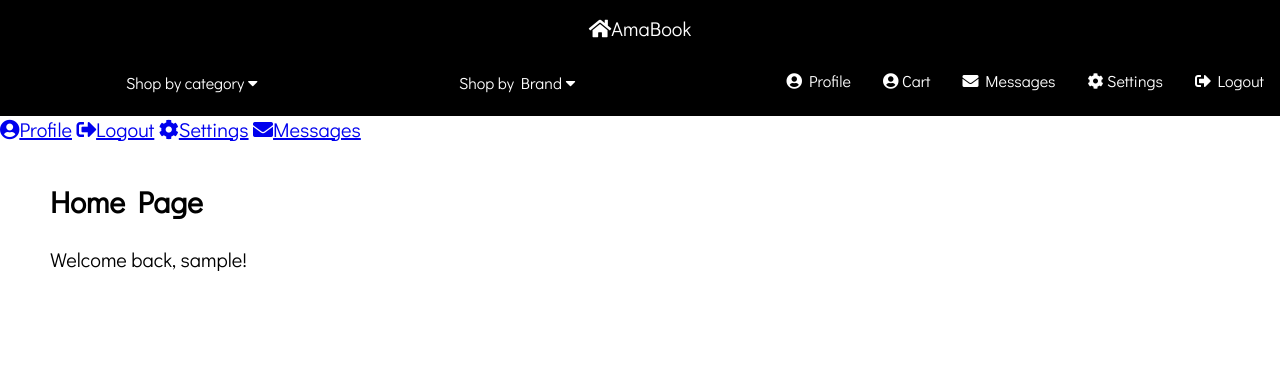
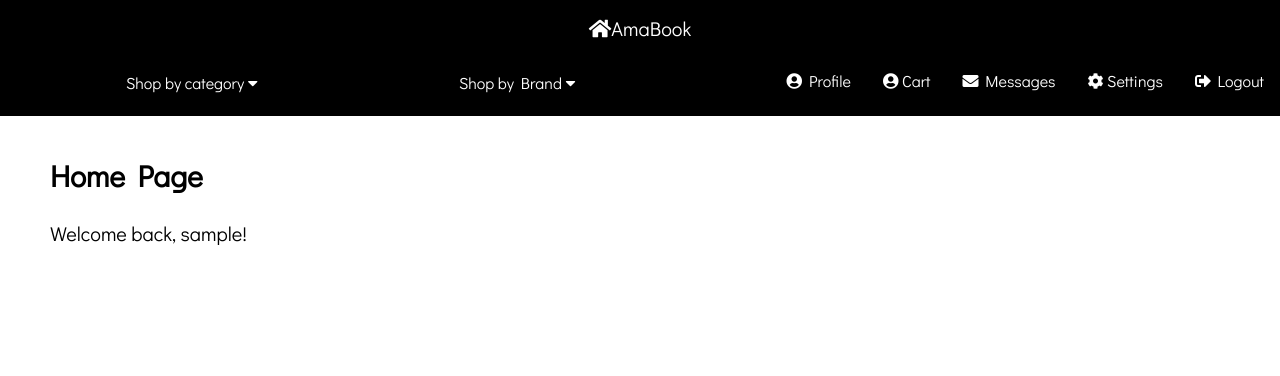
Before and after one commit to Apacher122/DB-Project-1, a Flask app: page /home in a window 1280 px wide. Shown: the top 376 px of the page. Run offline with Flask 2, Linux system fonts and the light colour scheme; the visitor is signed in with stand-in values (Sample User, id 1); parts of the project's set-up code (start-up, migrations or seed data) failed here and were passed over; some libraries are stand-ins or nearby versions.

Commit message:
Fixing merge issues on server.py

```diff
--- a/webserver/server.py
+++ b/webserver/server.py
@@ -535,17 +535,20 @@ def category():
   categories = []
   product_numbers = []
   descriptions = []
-  cursor = g.conn.execute("SELECT product_number, name, description FROM Products WHERE products.item_type = (%s)", category)
+  colors = []
+  cursor = g.conn.execute("SELECT product_number, name, description,color FROM Products WHERE products.item_type = (%s)", category)
 
   for result in cursor:
     categories.append(result['name'])
     product_numbers.append(result['product_number'])
     descriptions.append(result['description'])
+    colors.append(result['color'])
+    #print(result['color'])
   cursor.close()
 
   my_dict2=defaultdict(dict)
-  for i,j,k in zip(product_numbers, categories, descriptions):
-    my_dict2[i][j] = k
+  for i,j,k,l in zip(product_numbers, categories, descriptions,colors):
+    my_dict2[i][j] = k,l
 
   context = {'my_dict2':my_dict2, 'category':category}
   return render_template("products.html", **context)
@@ -558,12 +561,14 @@ def brand():
   brands = []
   product_numbers = []
   descriptions = []
-  cursor = g.conn.execute("SELECT product_number, name, description FROM Products WHERE products.sold_by = (%s) GROUP BY product_number, name, description", brand)
+  colors=[]
+  cursor = g.conn.execute("SELECT product_number, name, description,color FROM Products WHERE products.sold_by = (%s) GROUP BY product_number, name, description", brand)
 
   for result in cursor:
     brands.append(result['name'])
     product_numbers.append(result['product_number'])
     descriptions.append(result['description'])
+    colors.append(result['color'])
   cursor.close()
 
   cursor1 = g.conn.execute("SELECT name FROM users WHERE user_id = (%s)", brand)
@@ -574,8 +579,8 @@ def brand():
   print(cursor1)
 
   my_dict2=defaultdict(dict)
-  for i,j,k in zip(product_numbers,brands, descriptions):
-    my_dict2[i][j] = k
+  for i,j,k,l in zip(product_numbers,brands, descriptions,colors):
+    my_dict2[i][j] = k,l
 
   my_dict = dict(zip(product_numbers, brands))
   context = {'my_dict':my_dict, 'brand':names, 'my_dict2':my_dict2}
--- a/webserver/templates/layout.html
+++ b/webserver/templates/layout.html
@@ -86,14 +86,6 @@
               }
             })
           </script>
-          {% if session['loggedin'] == True %}
-          <div class="loggedin">
-            <a href="{{ url_for('profile') }}"><i class="fas fa-user-circle"></i>Profile</a>
-            <a href="{{ url_for('logout') }}"><i class="fas fa-sign-out-alt"></i>Logout</a>
-            <a href="{{ url_for('settings') }}"><i class="fas fa-cog"></i>Settings</a>
-            <a href="{{ url_for('chat') }}"><i class="fas fa-envelope"></i>Messages</a>
-          </div>
-          {% endif %}
       </nav>
     </div>
 </div>
```
